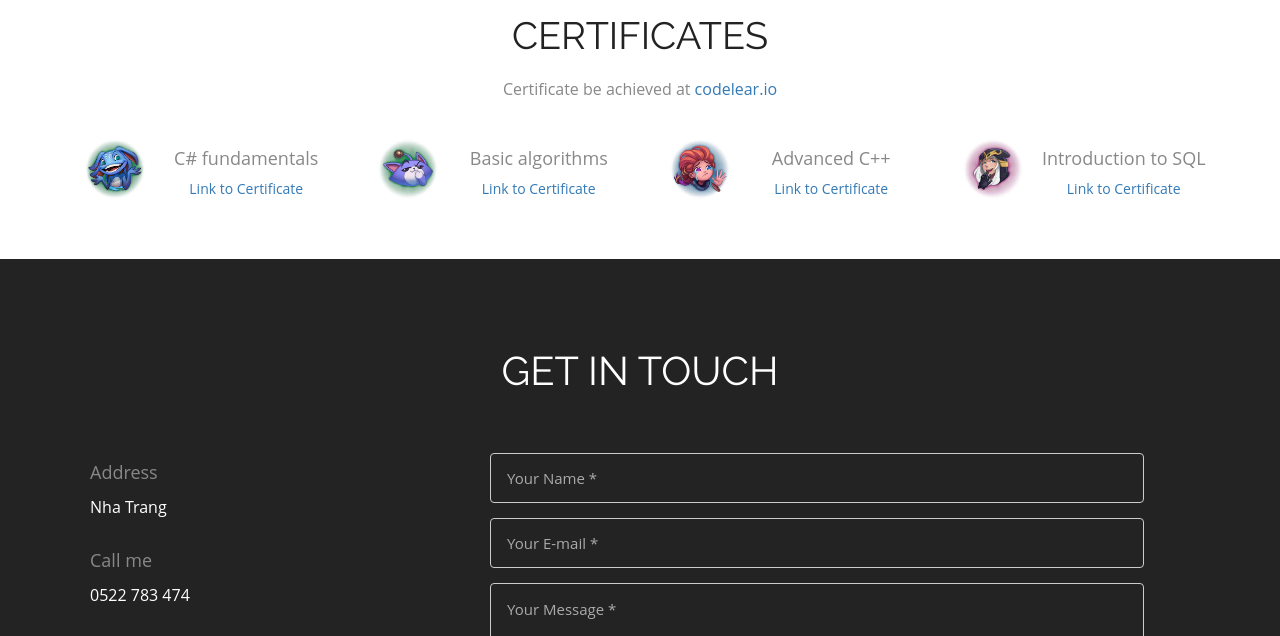
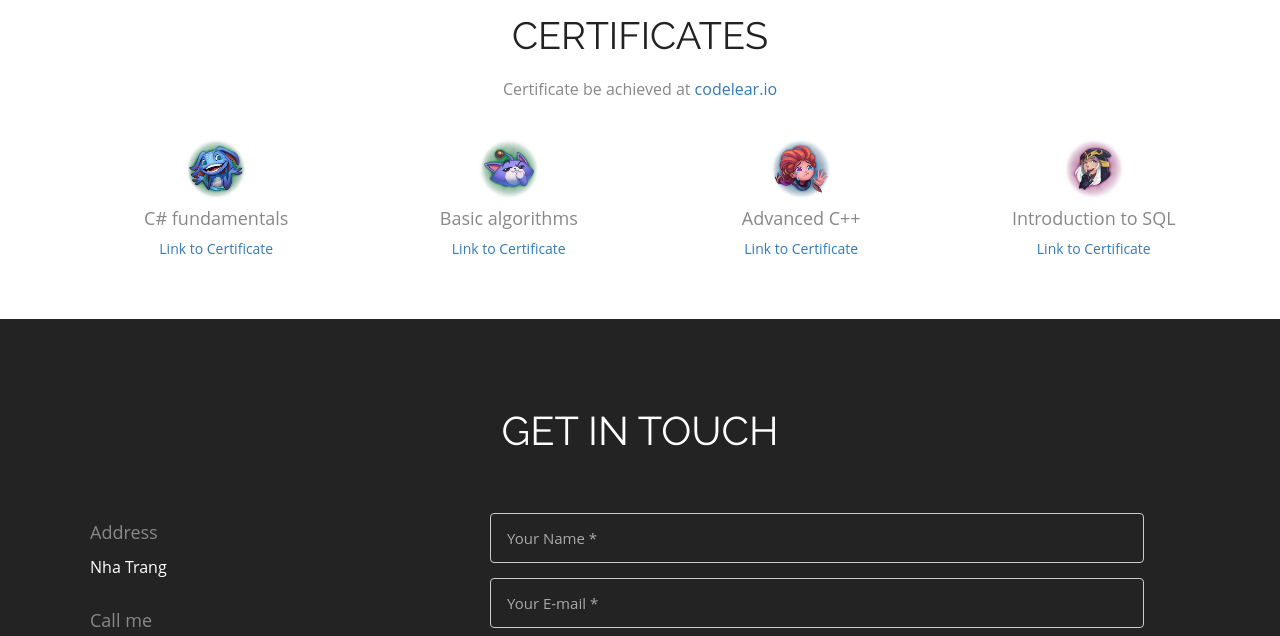
Before and after one commit to lucpro9001/CV, a plain HTML site: page index.html in a window 1280 px wide. Shown: the part 3660-4296 px from the top of the page. Drawn offline with Linux system fonts and the light colour scheme.

Commit message:
Update index.html

```diff
--- a/index.html
+++ b/index.html
@@ -314,29 +314,28 @@
 		<div id="team" name="team">
   <div class="container">
     <div class="row centered">
-
-      <div class="col-md-3 centered k">
-        <img class="img img-circle lt-box" src="img/team01.jpg" height="120px" width="120px" alt="1">
+	<div class="col-md-3 centered">
+        <img src="img/team01.jpg" height="60px" width="60px" alt="1">
         <h4>C# fundamentals</h4>
         <a href="https://codelearn.io/certification/ndq5ode2" target="_blank">Link to Certificate</a>
       </div>
 
-      <div class="col-md-3 centered k">
-        <img class="img img-circle lt-box" src="img/team02.jpg" height="120px" width="120px" alt="1">
+      <div class="col-md-3 centered">
+        <img src="img/team02.jpg" height="60px" width="60px" alt="1">
         <h4>Basic algorithms</h4>
         <a href="https://codelearn.io/certification/ngi0mjc1" target="_blank">Link to Certificate</a>
       </div>
-      <div class="col-md-3 centered k">
-        <img class="img img-circle lt-box" src="img/team03.jpg" height="120px" width="120px" alt="1">
+      <div class="col-md-3 centered">
+        <img src="img/team03.jpg" height="60px" width="60px"alt="1">
         <h4>Advanced C++</h4>
         <a href="https://codelearn.io/certification/ote4zgi2" target="_blank">Link to Certificate</a>
       </div>
-      <div class="col-md-3 centered k">
-        <img class="img img-circle lt-box" src="img/team04.jpg" height="120px" width="120px" alt="1">
-        <h4>Introduction to SQL
-</h4>
+      <div class="col-md-3 centered">
+        <img src="img/team04.jpg" height="60px" width="60px" alt="1">
+        <h4>Introduction to SQL</h4>
         <a href="https://codelearn.io/certification/zdm1owvm" target="_blank">Link to Certificate</a>
       </div>
+
     </div>
   </div>
   <!-- row -->
```
